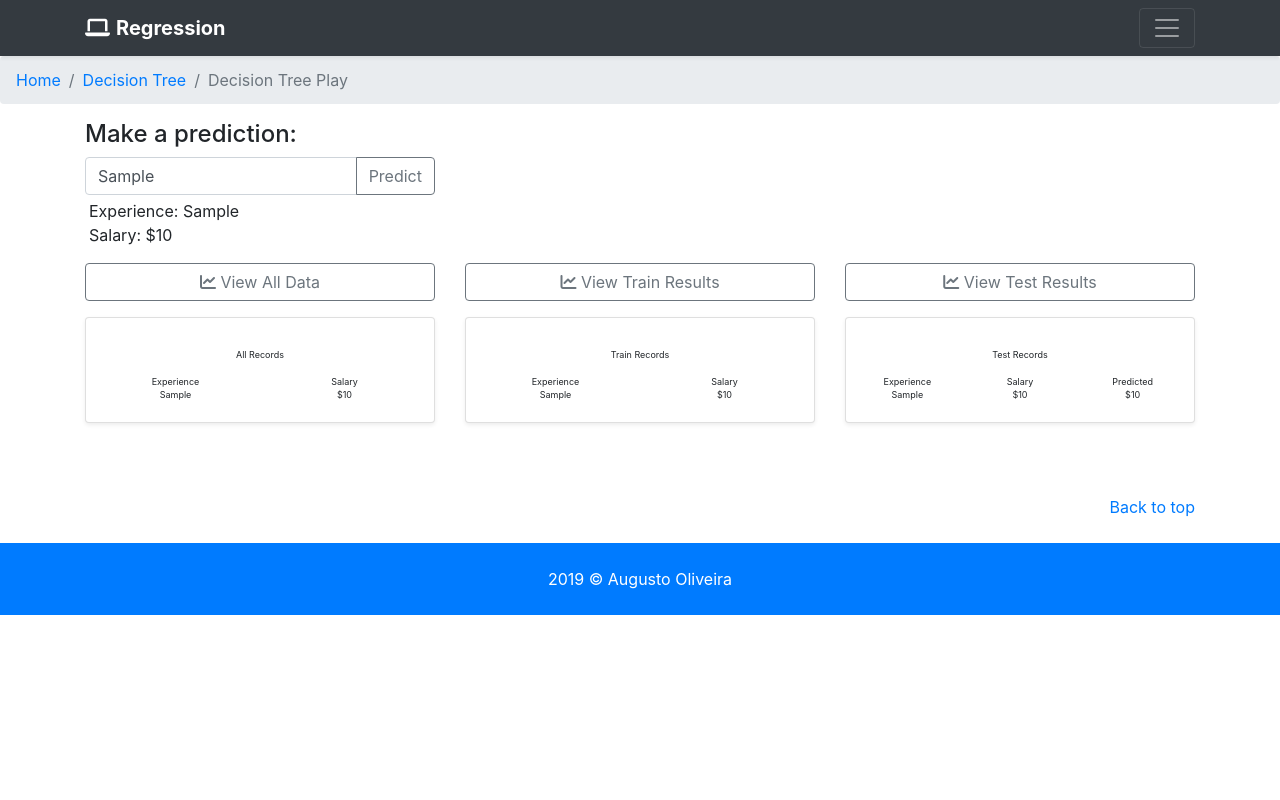
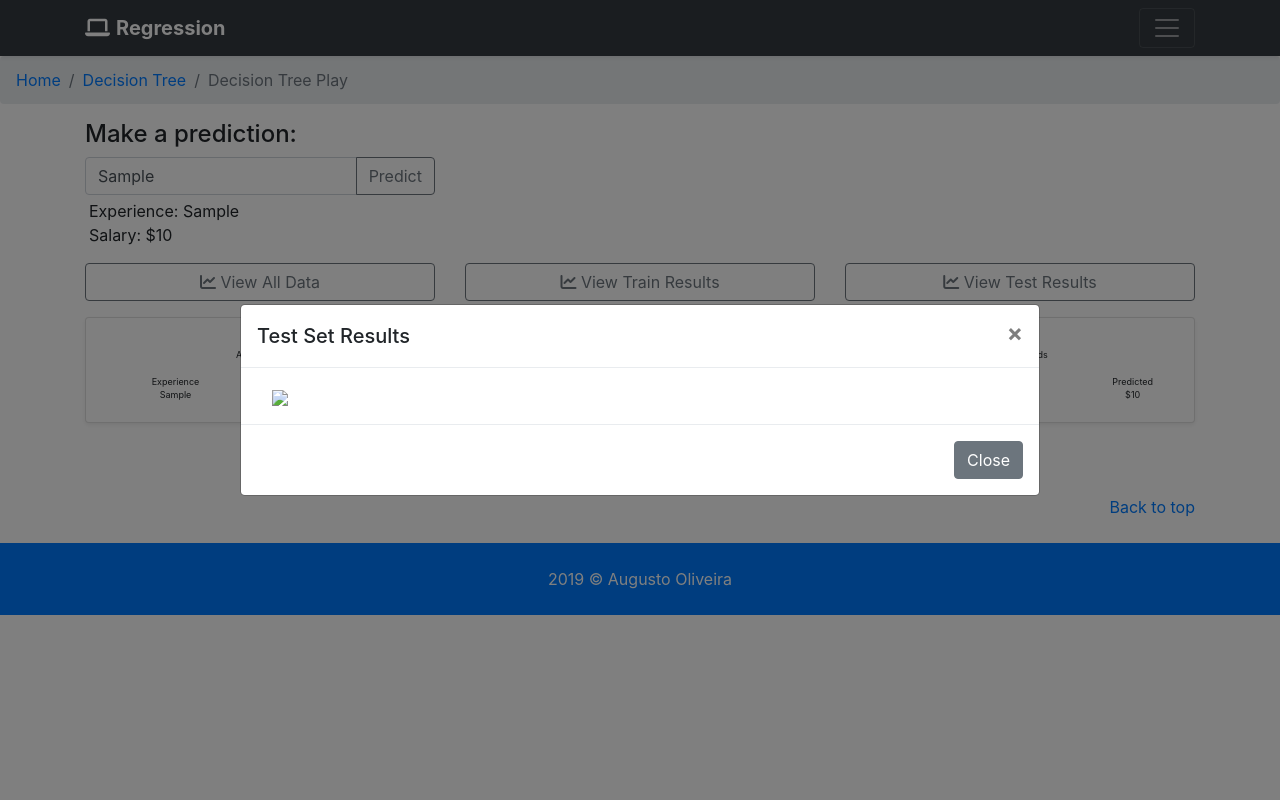
Before and after one commit to AugustoMacFoli/Regression, a Django app: template templates/decision_tree/decision_tree_play.html in a window 1280 px wide. Run offline with Django 3.2, Linux system fonts and the light colour scheme; the template is opened without the code that fills it: most values are stand-ins (such as "Sample title", 1, 10 or a date in 2020); some libraries are stand-ins or nearby versions.

Commit message:
update layouts and graphics

```diff
--- a/decision_tree/views.py
+++ b/decision_tree/views.py
@@ -78,10 +78,11 @@ def decision_tree_play(request):
     X_grid = X_grid.reshape((len(X_grid), 1))
     matplotlib.pyplot.scatter(X_test, y_test, c = numpy.random.rand(X_test.__len__(),))
     if user_values:
-        matplotlib.pyplot.scatter(user_number, regressor.predict([[user_number]]), color = 'red')
+        matplotlib.pyplot.scatter(user_number, regressor.predict([[user_number]]), color = 'red', label='User')
     matplotlib.pyplot.plot(X_grid, regressor.predict(X_grid), color = 'blue', alpha = 0.6)
     matplotlib.pyplot.xlabel('Years of Experience')
     matplotlib.pyplot.ylabel('Salary')
+    matplotlib.pyplot.legend()
     matplotlib.pyplot.tight_layout()
     buf = io.BytesIO()
     matplotlib.pyplot.savefig(buf, format='png')
--- a/linear_regression/views.py
+++ b/linear_regression/views.py
@@ -72,12 +72,13 @@ def linear_regression_play(request):
     matplotlib.pyplot.scatter(X_test, y_test, c=numpy.random.rand(X_test.__len__(),))
     if user_values:
         try:
-            matplotlib.pyplot.scatter(user_number, user_pred, color = 'red')
+            matplotlib.pyplot.scatter(user_number, user_pred, color = 'red', label = 'User')
         except:
             pass
     matplotlib.pyplot.plot(X_train, regressor.predict(X_train), color = 'blue', alpha=0.6)
     matplotlib.pyplot.xlabel('Years of Experience')
     matplotlib.pyplot.ylabel('Salary')
+    matplotlib.pyplot.legend()
     matplotlib.pyplot.tight_layout()
     buf = io.BytesIO()
     matplotlib.pyplot.savefig(buf, format='png')
--- a/multiple_linear_regression/views.py
+++ b/multiple_linear_regression/views.py
@@ -78,7 +78,7 @@ def multiple_linear_regression_play(request):
     if user_values:
         try:
             y_predicted = regressor.predict([[txt_rd, txt_admin, txt_mkt]])
-            matplotlib.pyplot.scatter(txt_rd, y_predicted, color = 'red', label='Pred', alpha=0.6)
+            matplotlib.pyplot.scatter(txt_rd, y_predicted, color = 'red', label='User', alpha=0.6)
             matplotlib.pyplot.scatter(txt_admin, y_predicted, color = 'red', alpha=0.6)
             matplotlib.pyplot.scatter(txt_mkt, y_predicted, color = 'red', alpha=0.6)
             matplotlib.pyplot.axhline(y=y_predicted, color='red', linestyle='-', alpha=0.2)
--- a/polynomial_regression/views.py
+++ b/polynomial_regression/views.py
@@ -91,12 +91,13 @@ def polynomial_regression_play(request):
     matplotlib.pyplot.scatter(X_test, y_test, c = numpy.random.rand(X_test.__len__(),))
     if request.POST:
         try:
-            matplotlib.pyplot.scatter(user_number, lin_reg_2.predict(poly_reg.fit_transform([[user_number]])), color = 'red')
+            matplotlib.pyplot.scatter(user_number, lin_reg_2.predict(poly_reg.fit_transform([[user_number]])), color = 'red', label='User')
         except:
             pass
     matplotlib.pyplot.plot(X_grid, lin_reg_2.predict(poly_reg.fit_transform(X_grid)), color = 'blue', alpha = 0.4)
     matplotlib.pyplot.xlabel('Years of Experience')
     matplotlib.pyplot.ylabel('Salary')
+    matplotlib.pyplot.legend()
     matplotlib.pyplot.tight_layout()
     buf = io.BytesIO()
     matplotlib.pyplot.savefig(buf, format='png')
--- a/random_forest/views.py
+++ b/random_forest/views.py
@@ -76,10 +76,11 @@ def random_forest_play(request):
     X_grid = X_grid.reshape((len(X_grid), 1))
     matplotlib.pyplot.scatter(X_test, y_test, c = numpy.random.rand(X_test.__len__(),))
     if user_values:
-        matplotlib.pyplot.scatter(user_number, regressor.predict([[user_number]]), color = 'red')
+        matplotlib.pyplot.scatter(user_number, regressor.predict([[user_number]]), color = 'red', label='User')
     matplotlib.pyplot.plot(X_grid, regressor.predict(X_grid), color = 'blue', alpha = 0.6)
     matplotlib.pyplot.xlabel('Years of Experience')
     matplotlib.pyplot.ylabel('Salary')
+    matplotlib.pyplot.legend()
     matplotlib.pyplot.tight_layout()
     buf = io.BytesIO()
     matplotlib.pyplot.savefig(buf, format='png')
--- a/svr/views.py
+++ b/svr/views.py
@@ -83,10 +83,11 @@ def svr_play(request):
     X_grid = X_grid.reshape((len(X_grid), 1))
     matplotlib.pyplot.scatter(X_test, y_test, c = numpy.random.rand(X_test.__len__(),))
     if user_values:
-        matplotlib.pyplot.scatter(scaled_user_number, regressor.predict(sc_X.transform(numpy.array([[user_number]]))), color = 'red')
+        matplotlib.pyplot.scatter(scaled_user_number, regressor.predict(sc_X.transform(numpy.array([[user_number]]))), color = 'red', label='User')
     matplotlib.pyplot.plot(X_grid, regressor.predict(X_grid), color = 'blue', alpha = 0.6)
     matplotlib.pyplot.xlabel('Years of Experience (scaled)')
     matplotlib.pyplot.ylabel('Salary (scaled)')
+    matplotlib.pyplot.legend()
     matplotlib.pyplot.tight_layout()
     buf = io.BytesIO()
     matplotlib.pyplot.savefig(buf, format='png')
--- a/templates/base.html
+++ b/templates/base.html
@@ -57,7 +57,6 @@
 			</div>
 		</div>
 	</header>
-    <body>
     {% block content %} {% endblock %}
     <footer class="text-muted">
 		<div class="container">
@@ -75,7 +74,6 @@
     <script src="{% static 'js/bootstrap.bundle.min.js' %}"></script>
     <script src="{% static 'js/lightbox.min.js' %}"></script>
     <script src="{% static 'js/font-awesome.js' %}"></script>
-    </body>
     <script type="text/javascript">
         $(".money").mask("000,000", { reverse: true });
         $(".loading").click(function () {
--- a/templates/decision_tree/decision_tree_play.html
+++ b/templates/decision_tree/decision_tree_play.html
@@ -101,7 +101,7 @@
                     </button>
                 </div>
                 <div class="col">
-                    <button type="button" class="btn btn-outline-secondary w-100 mb-3" data-toggle="modal" data-target="#test_set_modal">
+                    <button type="button" id="btnTestResults" class="btn btn-outline-secondary w-100 mb-3" data-toggle="modal" data-target="#test_set_modal">
                         <i class="fas fa-chart-line"></i> View Test Results
                     </button>
                 </div>
@@ -177,5 +177,12 @@
                 </div>
             </div>
         </div>
+        {% if user_values %}
+            <script type="text/javascript">
+                setTimeout(function(){
+                    $("#btnTestResults").click();
+                }, 1000);
+            </script>
+        {% endif %}
     {% endif %}
 {% endblock %}
--- a/templates/pages/index.html
+++ b/templates/pages/index.html
@@ -4,12 +4,9 @@
 
 {% load static %}
 
-{% block title %}
-    | Welcome
-{% endblock %}
+{% block title %}| Welcome{% endblock %}
 
 {% block content %}
-
     <main role="main">
 		<section class="jumbotron text-center">
 			<div class="container">
@@ -120,5 +117,4 @@
 			</div>
 		</div>
 	</main>
-
 {% endblock %}
```
Also changed, not shown: templates/linear_regression/linear_regression_play.html (+9 -2 lines), templates/multiple_linear_regression/multiple_linear_regression_play.html (+8 -1 lines), templates/polynomial_regression/polynomial_regression_play.html (+8 -1 lines), templates/random_forest/random_forest_play.html (+8 -1 lines), templates/svr/svr_play.html (+8 -1 lines). Lines whose indentation alone changed are shown as unchanged.
